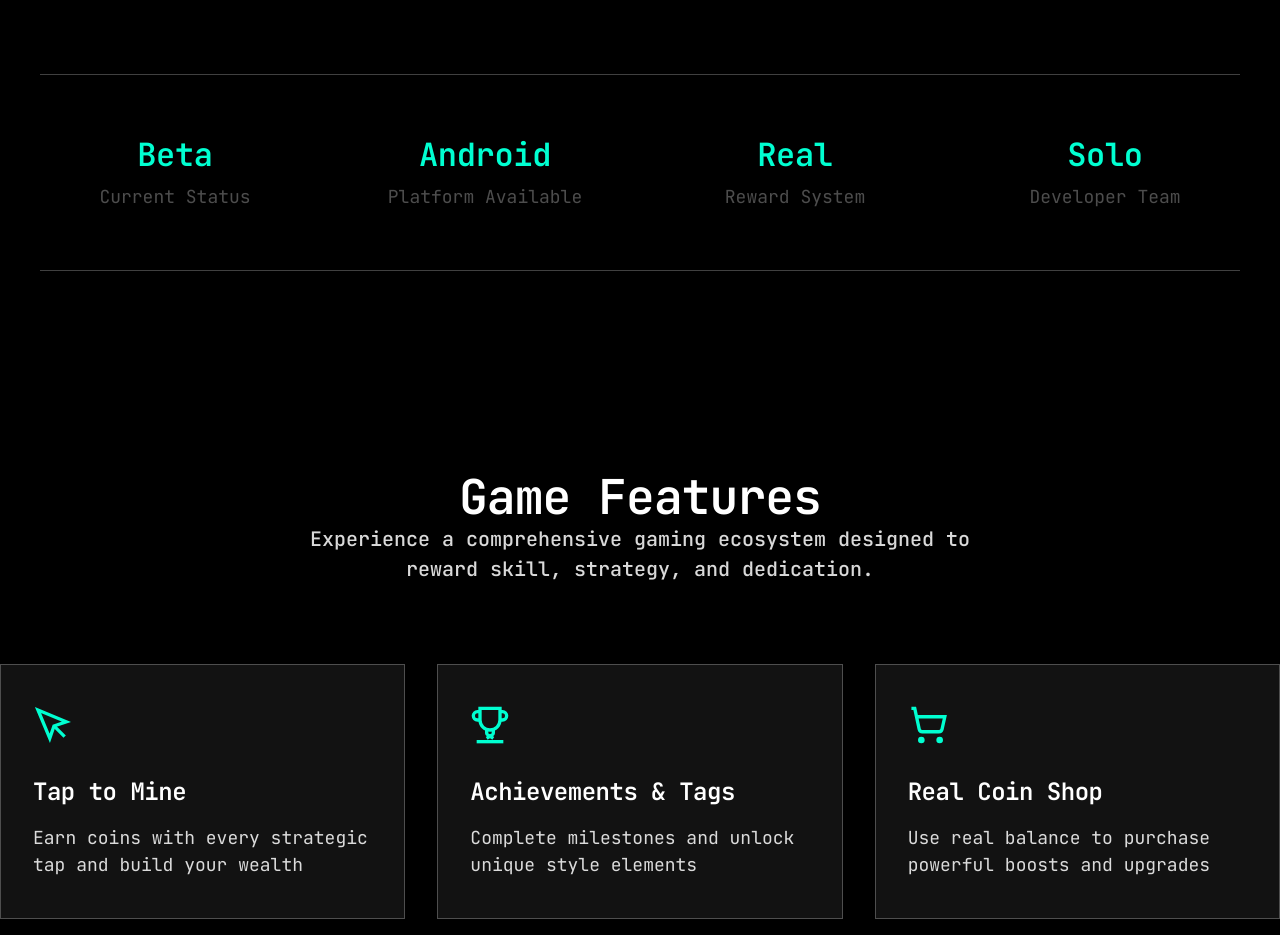
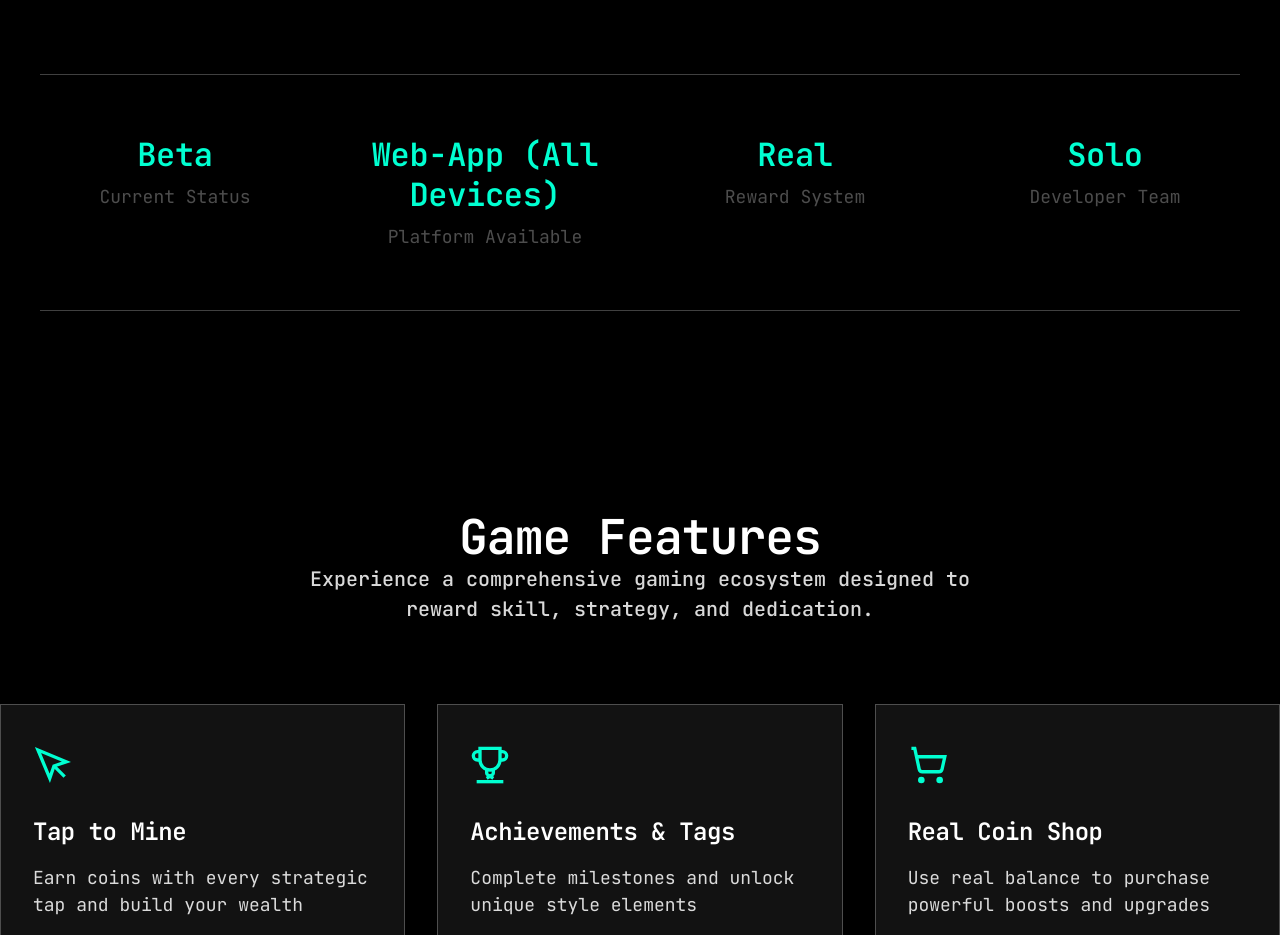
Before and after one commit to samarbukhari792/tapium, a plain HTML site: page index.html in a window 1280 px wide. Shown: the part 1980-2915 px from the top of the page. Drawn offline with Linux system fonts and the light colour scheme.

Commit message:
Update index.html

```diff
--- a/index.html
+++ b/index.html
@@ -1314,7 +1314,7 @@ body {
                     </div>
 
                     <div class="stat-item">
-                        <div class="display-medium stat-value">Android</div>
+                        <div class="display-medium stat-value">Web-App (All Devices)</div>
                         <div class="body-medium stat-label">Platform Available</div>
                     </div>
 
```
